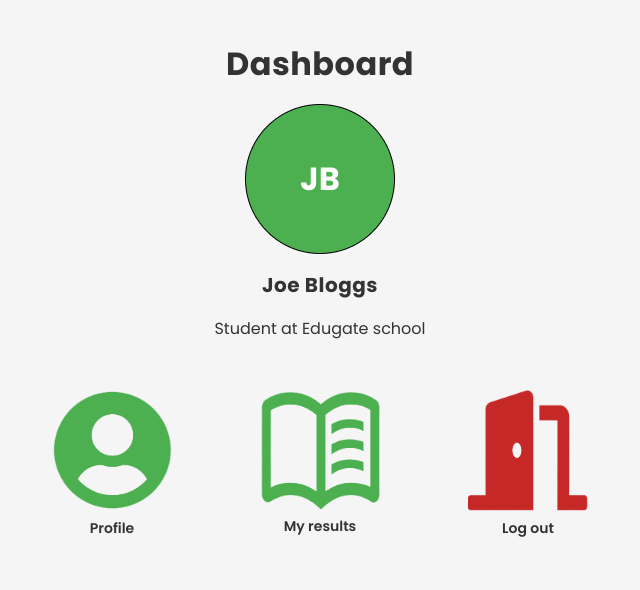
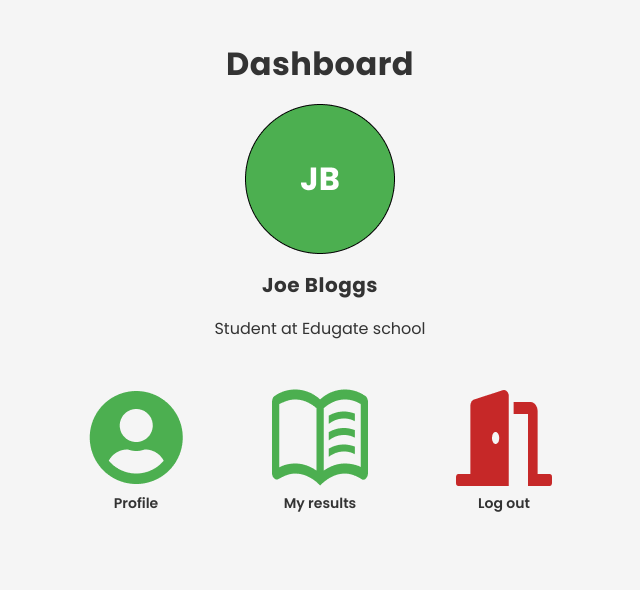
Before and after one commit to NoroffFEU/edu-gate-aug24-pt, a website: page pages/student-dashboard.html in a window 1280 px wide. Shown: the whole page, without its empty margins (320-960 px from the left). Drawn offline with Linux system fonts and the light colour scheme.

Commit message:
Changed the image src for profile, results and logout

```diff
--- a/pages/student-dashboard.html
+++ b/pages/student-dashboard.html
@@ -1,6 +1,5 @@
 <!doctype html>
 <html lang="en">
-
   <head>
     <meta charset="UTF-8" />
     <meta name="viewport" content="width=device-width, initial-scale=1.0" />
@@ -8,7 +7,8 @@
     <link rel="preconnect" href="https://fonts.gstatic.com" crossorigin />
     <link
       href="https://fonts.googleapis.com/css2?family=Poppins:ital,wght@0,100;0,200;0,300;0,400;0,500;0,600;0,700;0,800;0,900;1,100;1,200;1,300;1,400;1,500;1,600;1,700;1,800;1,900&display=swap"
-    rel="stylesheet" />
+      rel="stylesheet"
+    />
     <link rel="stylesheet" href="../css/student-dashboard.css" />
     <title>Student dashboard Edugate</title>
   </head>
@@ -17,30 +17,35 @@
     <main>
       <h1 class="text-center">Dashboard</h1>
       <div class="student-initials-mobile">
-      <img src="../public/img/student-initials-mobile.png" alt="Student initials icon for Edugate" />
+        <img
+          src="../public/img/student-initials-mobile.png"
+          alt="Student initials icon for Edugate"
+        />
       </div>
       <div class="student-initials">
-      <img src="../public/img/student-initials.png" alt="Student initials icon for Edugate" />
+        <img
+          src="../public/img/student-initials.png"
+          alt="Student initials icon for Edugate"
+        />
       </div>
       <h3 class="text-center">Joe Bloggs</h3>
       <p class="text-center">Student at Edugate school</p>
       <div class="icon-navigation">
         <a href="#" class="menu-item">
-        <img src="../public/img/profil.png" alt="Profile icon" />
+          <img src="../public/icons/user-circle.png" alt="Profile icon" />
           <p class="text-center">Profile</p>
         </a>
 
         <a href="#" class="menu-item">
-        <img src="../public/img/results.png" alt="Results icon" />
+          <img src="../public/icons/results.png" alt="Results icon" />
           <p class="text-center">My results</p>
         </a>
 
         <a href="#" class="menu-item">
-        <img src="../public/img/logout.png" alt="Log out icon" />
+          <img src="../public/icons/logout.png" alt="Log out icon" />
           <p class="text-center">Log out</p>
         </a>
       </div>
     </main>
   </body>
-
 </html>
```
Lines whose indentation alone changed are shown as unchanged.
